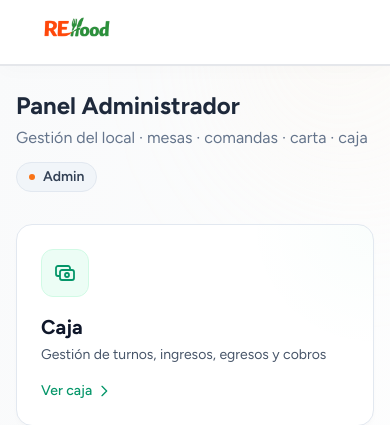
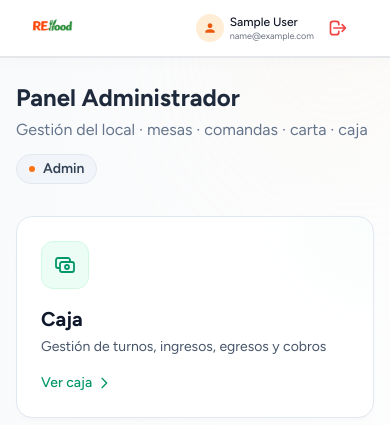
Before and after one commit to Rodrive992/refood, a Laravel app: page /admin in a window 390 px wide. Shown: the top 425 px of the page. Run offline with Laravel 12, Linux system fonts and the light colour scheme; the visitor is signed in with stand-in values (Sample User, id 1); style sheets or scripts are compiled from the project's sources; parts of the project's set-up code (start-up, migrations or seed data) failed here and were passed over.

Commit message:
Cambios navigation mobile

```diff
--- a/resources/views/layouts/navigation.blade.php
+++ b/resources/views/layouts/navigation.blade.php
@@ -4,7 +4,7 @@
     $isAdmin = $user && ($user->role ?? null) === 'admin';
     $localId = (int)($user->id_local ?? 0);
 
-    $badgeClass = "ml-2 inline-flex items-center justify-center min-w-[22px] h-[22px] px-1.5 rounded-full text-[11px] font-extrabold leading-none shadow-sm";
+    $badgeClass = "ml-2 inline-flex items-center justify-center min-w-[20px] h-[20px] px-1 rounded-full text-[10px] font-extrabold leading-none shadow-sm";
 @endphp
 
 <nav
@@ -19,24 +19,24 @@
 >
 
     <div class="max-w-7xl mx-auto px-4 sm:px-6 lg:px-8">
-        <div class="flex justify-between h-16">
+        <div class="flex justify-between h-14 sm:h-16">
 
             {{-- IZQUIERDA --}}
             <div class="flex items-center">
 
                 {{-- LOGO --}}
                 <div class="shrink-0 flex items-center">
-                    <a href="{{ route('dashboard') }}" class="flex items-center gap-3 group">
+                    <a href="{{ route('dashboard') }}" class="flex items-center gap-2 group">
                         <img src="{{ asset('images/refoodlogo.png') }}"
-                             class="h-20 transition-transform duration-300 group-hover:scale-105"
+                             class="h-12 sm:h-16 transition-transform duration-300 group-hover:scale-105"
                              alt="REFOOD">
-                        <span class="hidden lg:inline-block text-xs font-medium px-2 py-1 rounded-full bg-orange-50 text-orange-600 border border-orange-100">
+                        <span class="hidden lg:inline-block text-xs font-medium px-2 py-0.5 rounded-full bg-orange-50 text-orange-600 border border-orange-100">
                             POS
                         </span>
                     </a>
                 </div>
 
-                {{-- LINKS DESKTOP --}}
+                {{-- LINKS DESKTOP (sin cambios) --}}
                 <div class="hidden space-x-2 sm:-my-px sm:ms-8 sm:flex items-center">
 
                     <x-nav-link :href="route('dashboard')" :active="request()->routeIs('dashboard')" class="px-4 py-2 rounded-xl hover:bg-orange-50 transition-all">
@@ -111,7 +111,7 @@
                 </div>
             </div>
 
-            {{-- DERECHA --}}
+            {{-- DERECHA (sin cambios en desktop) --}}
             <div class="hidden sm:flex sm:items-center sm:ms-6">
                 <x-dropdown align="right" width="48">
 
@@ -163,15 +163,43 @@
                 </x-dropdown>
             </div>
 
-            {{-- MOBILE BUTTON --}}
-            <div class="flex items-center sm:hidden">
+            {{-- MOBILE HEADER: Logo + Info usuario + Botón logout + Menú hamburguesa --}}
+            <div class="flex items-center gap-2 sm:hidden">
+
+                {{-- Información de sesión compacta --}}
+                <div class="flex items-center gap-1.5">
+                    <div class="w-7 h-7 rounded-full bg-orange-100 flex items-center justify-center">
+                        <svg class="w-3.5 h-3.5 text-orange-600" fill="currentColor" viewBox="0 0 24 24">
+                            <path d="M12 12c2.21 0 4-1.79 4-4s-1.79-4-4-4-4 1.79-4 4 1.79 4 4 4zm0 2c-2.67 0-8 1.34-8 4v2h16v-2c0-2.66-5.33-4-8-4z"/>
+                        </svg>
+                    </div>
+                    <div class="hidden xs:block">
+                        <p class="text-xs font-medium text-gray-900 leading-tight">{{ Auth::user()->name }}</p>
+                        <p class="text-[9px] text-gray-500 leading-tight">{{ Auth::user()->email }}</p>
+                    </div>
+                </div>
+
+                {{-- Botón de cerrar sesión (solo icono rojo) --}}
+                <form method="POST" action="{{ route('logout') }}" class="m-0">
+                    @csrf
+                    <button type="submit"
+                            class="p-1.5 rounded-lg transition-all duration-200 hover:bg-red-50 active:bg-red-100"
+                            style="color: #EF4444;"
+                            title="Cerrar sesión">
+                        <svg class="w-5 h-5" fill="none" stroke="currentColor" viewBox="0 0 24 24">
+                            <path stroke-linecap="round" stroke-linejoin="round" stroke-width="2" d="M17 16l4-4m0 0l-4-4m4 4H7m6 4v1a3 3 0 01-3 3H6a3 3 0 01-3-3V7a3 3 0 013-3h4a3 3 0 013 3v1"/>
+                        </svg>
+                    </button>
+                </form>
+
+                {{-- Botón menú hamburguesa --}}
                 <button @click="open = ! open"
-                        class="inline-flex items-center justify-center p-3 rounded-xl transition-all duration-200 hover:bg-orange-50 active:bg-orange-100"
+                        class="inline-flex items-center justify-center p-1.5 rounded-xl transition-all duration-200 hover:bg-orange-50 active:bg-orange-100"
                         style="color: var(--rf-primary);">
-                    <svg x-show="!open" class="h-6 w-6" stroke="currentColor" fill="none" viewBox="0 0 24 24">
+                    <svg x-show="!open" class="h-5 w-5" stroke="currentColor" fill="none" viewBox="0 0 24 24">
                         <path stroke-linecap="round" stroke-linejoin="round" stroke-width="2" d="M4 6h16M4 12h16M4 18h16"/>
                     </svg>
-                    <svg x-show="open" class="h-6 w-6" stroke="currentColor" fill="none" viewBox="0 0 24 24" style="display: none;">
+                    <svg x-show="open" class="h-5 w-5" stroke="currentColor" fill="none" viewBox="0 0 24 24" style="display: none;">
                         <path stroke-linecap="round" stroke-linejoin="round" stroke-width="2" d="M6 18L18 6M6 6l12 12"/>
                     </svg>
                 </button>
@@ -180,7 +208,8 @@
         </div>
     </div>
 
-    {{-- MOBILE MENU --}}
+    {{-- MOBILE MENU - SOLO OPCIONES DE NAVEGACIÓN (solo si hay opciones) --}}
+    @if($isAdmin)
     <div x-show="open"
          x-transition:enter="transition ease-out duration-200"
          x-transition:enter-start="opacity-0 transform -translate-y-2"
@@ -189,110 +218,80 @@
          x-transition:leave-start="opacity-100 transform translate-y-0"
          x-transition:leave-end="opacity-0 transform -translate-y-2"
          class="sm:hidden border-t shadow-lg rounded-b-2xl"
-         style="border-color: var(--rf-border); background: white;">
+         style="border-color: var(--rf-border); background: white;"
+         x-cloak>
 
-        <div class="pt-2 pb-3 space-y-1 px-2">
+        <div class="py-2 space-y-0.5 px-3">
 
-            <x-responsive-nav-link :href="route('dashboard')" :active="request()->routeIs('dashboard')" class="py-3 px-3 rounded-xl">
-                <div class="flex items-center">
-                    <svg class="w-5 h-5 mr-3" fill="none" stroke="currentColor" viewBox="0 0 24 24">
-                        <path stroke-linecap="round" stroke-linejoin="round" stroke-width="2" d="M3 12l2-2m0 0l7-7 7 7M5 10v10a1 1 0 001 1h3m10-11l2 2m-2-2v10a1 1 0 01-1 1h-3m-6 0a1 1 0 001-1v-4a1 1 0 011-1h2a1 1 0 011 1v4a1 1 0 001 1m-6 0h6"/>
-                    </svg>
-                    {{ __('Inicio') }}
-                </div>
-            </x-responsive-nav-link>
+            {{-- Grid de navegación principal (2 columnas) --}}
+            <div class="grid grid-cols-2 gap-1.5 pt-2">
 
-            @if($isAdmin)
-
-                <x-responsive-nav-link :href="route('admin.caja.index')" class="py-3 px-3 rounded-xl">
-                    <div class="flex items-center justify-between w-full">
-                        <div class="flex items-center">
-                            <svg class="w-5 h-5 mr-3" fill="none" stroke="currentColor" viewBox="0 0 24 24">
+                {{-- Caja --}}
+                <a href="{{ route('admin.caja.index') }}"
+                   class="flex items-center justify-between gap-1 px-2 py-2.5 rounded-lg transition-all hover:bg-orange-50 {{ request()->routeIs('admin.caja.*') ? 'bg-orange-50 text-orange-600' : 'text-gray-700' }}">
+                    <div class="flex items-center gap-2">
+                        <svg class="w-4 h-4" fill="none" stroke="currentColor" viewBox="0 0 24 24">
                             <path stroke-linecap="round" stroke-linejoin="round" stroke-width="2" d="M12 8c-1.657 0-3 .895-3 2s1.343 2 3 2 3 .895 3 2-1.343 2-3 2m0-8c1.11 0 2.08.402 2.599 1M12 8V7m0 1v8m0 0v1m0-1c-1.11 0-2.08-.402-2.599-1M21 12a9 9 0 11-18 0 9 9 0 0118 0z"/>
                         </svg>
-                            {{ __('Caja') }}
+                        <span class="text-sm font-medium">{{ __('Caja') }}</span>
                     </div>
                     <template x-if="counts.caja_pendientes > 0">
-                            <span class="{{ $badgeClass }}"
-                                  style="background: var(--rf-primary); color: white;"
+                        <span class="inline-flex items-center justify-center min-w-[18px] h-[18px] px-1 rounded-full text-[9px] font-bold bg-orange-500 text-white"
                               x-text="counts.caja_pendientes">
                         </span>
                     </template>
-                    </div>
-                </x-responsive-nav-link>
+                </a>
 
-                <x-responsive-nav-link :href="route('admin.comandas.index')" class="py-3 px-3 rounded-xl">
-                    <div class="flex items-center justify-between w-full">
-                        <div class="flex items-center">
-                            <svg class="w-5 h-5 mr-3" fill="none" stroke="currentColor" viewBox="0 0 24 24">
+                {{-- Comandas --}}
+                <a href="{{ route('admin.comandas.index') }}"
+                   class="flex items-center justify-between gap-1 px-2 py-2.5 rounded-lg transition-all hover:bg-orange-50 {{ request()->routeIs('admin.comandas.*') ? 'bg-orange-50 text-orange-600' : 'text-gray-700' }}">
+                    <div class="flex items-center gap-2">
+                        <svg class="w-4 h-4" fill="none" stroke="currentColor" viewBox="0 0 24 24">
                             <path stroke-linecap="round" stroke-linejoin="round" stroke-width="2" d="M3 10h18M3 14h18m-9-4v8m-7 0h14a2 2 0 002-2V8a2 2 0 00-2-2H5a2 2 0 00-2 2v8a2 2 0 002 2z"/>
                         </svg>
-                            {{ __('Comandas') }}
+                        <span class="text-sm font-medium">{{ __('Comandas') }}</span>
                     </div>
                     <template x-if="counts.comandas_activas > 0">
-                            <span class="{{ $badgeClass }}"
-                                  style="background: #111827; color: white;"
+                        <span class="inline-flex items-center justify-center min-w-[18px] h-[18px] px-1 rounded-full text-[9px] font-bold bg-gray-800 text-white"
                               x-text="counts.comandas_activas">
                         </span>
                     </template>
-                    </div>
-                </x-responsive-nav-link>
+                </a>
 
-                <x-responsive-nav-link :href="route('admin.mesas.index', ['id_local' => $localId ?: 1])" class="py-3 px-3 rounded-xl">
-                    <div class="flex items-center justify-between w-full">
-                        <div class="flex items-center">
-                            <svg class="w-5 h-5 mr-3" fill="none" stroke="currentColor" viewBox="0 0 24 24">
+                {{-- Mesas --}}
+                <a href="{{ route('admin.mesas.index', ['id_local' => $localId ?: 1]) }}"
+                   class="flex items-center justify-between gap-1 px-2 py-2.5 rounded-lg transition-all hover:bg-orange-50 {{ request()->routeIs('admin.mesas.*') ? 'bg-orange-50 text-orange-600' : 'text-gray-700' }}">
+                    <div class="flex items-center gap-2">
+                        <svg class="w-4 h-4" fill="none" stroke="currentColor" viewBox="0 0 24 24">
                             <path stroke-linecap="round" stroke-linejoin="round" stroke-width="2" d="M12 6.253v13m0-13C10.832 5.477 9.246 5 7.5 5S4.168 5.477 3 6.253v13C4.168 18.477 5.754 18 7.5 18s3.332.477 4.5 1.253m0-13C13.168 5.477 14.754 5 16.5 5c1.747 0 3.332.477 4.5 1.253v13C19.832 18.477 18.247 18 16.5 18c-1.746 0-3.332.477-4.5 1.253"/>
                         </svg>
-                            {{ __('Mesas') }}
+                        <span class="text-sm font-medium">{{ __('Mesas') }}</span>
                     </div>
                     <template x-if="counts.mesas_ocupadas > 0">
-                            <span class="{{ $badgeClass }}"
-                                  style="background: #dc2626; color: white;"
+                        <span class="inline-flex items-center justify-center min-w-[18px] h-[18px] px-1 rounded-full text-[9px] font-bold bg-red-500 text-white"
                               x-text="counts.mesas_ocupadas">
                         </span>
                     </template>
-                    </div>
-                </x-responsive-nav-link>
+                </a>
 
-                <x-responsive-nav-link :href="route('admin.carta.index')" class="py-3 px-3 rounded-xl">
-                    <div class="flex items-center">
-                        <svg class="w-5 h-5 mr-3" fill="none" stroke="currentColor" viewBox="0 0 24 24">
+                {{-- Carta --}}
+                <a href="{{ route('admin.carta.index') }}"
+                   class="flex items-center gap-2 px-2 py-2.5 rounded-lg transition-all hover:bg-orange-50 {{ request()->routeIs('admin.carta.*') ? 'bg-orange-50 text-orange-600' : 'text-gray-700' }}">
+                    <svg class="w-4 h-4" fill="none" stroke="currentColor" viewBox="0 0 24 24">
                         <path stroke-linecap="round" stroke-linejoin="round" stroke-width="2" d="M19 11H5m14 0a2 2 0 012 2v6a2 2 0 01-2 2H5a2 2 0 01-2-2v-6a2 2 0 012-2m14 0V9a2 2 0 00-2-2M5 11V9a2 2 0 012-2m0 0V5a2 2 0 012-2h6a2 2 0 012 2v2M7 7h10"/>
                     </svg>
-                        {{ __('Carta') }}
-                    </div>
-                </x-responsive-nav-link>
+                    <span class="text-sm font-medium">{{ __('Carta') }}</span>
+                </a>
 
-            @endif
-
-            {{-- Separador para el perfil en móvil --}}
-            <div class="border-t border-gray-100 my-2"></div>
-
-            {{-- Info de usuario en móvil --}}
-            <div class="px-3 py-2">
-                <p class="text-sm font-medium text-gray-900">{{ Auth::user()->name }}</p>
-                <p class="text-xs text-gray-500">{{ Auth::user()->email }}</p>
-            </div>
-
-            {{-- Logout en móvil --}}
-            <form method="POST" action="{{ route('logout') }}" class="px-2">
-                @csrf
-                <button type="submit"
-                        class="w-full text-left px-3 py-3 text-sm text-red-600 hover:bg-red-50 rounded-xl flex items-center transition-colors">
-                    <svg class="w-5 h-5 mr-3" fill="none" stroke="currentColor" viewBox="0 0 24 24">
-                        <path stroke-linecap="round" stroke-linejoin="round" stroke-width="2" d="M17 16l4-4m0 0l-4-4m4 4H7m6 4v1a3 3 0 01-3 3H6a3 3 0 01-3-3V7a3 3 0 013-3h4a3 3 0 013 3v1"/>
-                    </svg>
-                    {{ __('Cerrar sesión') }}
-                </button>
-            </form>
             </div>
         </div>
+    </div>
+    @endif
 
 </nav>
 
 {{-- ========================= --}}
-{{-- NAV POLL SCRIPT (UNA VEZ) --}}
+{{-- NAV POLL SCRIPT (sin cambios) --}}
 {{-- ========================= --}}
 <script>
 document.addEventListener('alpine:init', () => {
@@ -356,3 +355,19 @@
     }));
 });
 </script>
+
+<style>
+    [x-cloak] { display: none !important; }
+
+    /* Breakpoint para mostrar nombre en móviles con suficiente espacio */
+    @media (min-width: 380px) {
+        .xs\:block {
+            display: block !important;
+        }
+    }
+    @media (max-width: 379px) {
+        .xs\:block {
+            display: none !important;
+        }
+    }
+</style>
```
Lines whose indentation alone changed are shown as unchanged.
